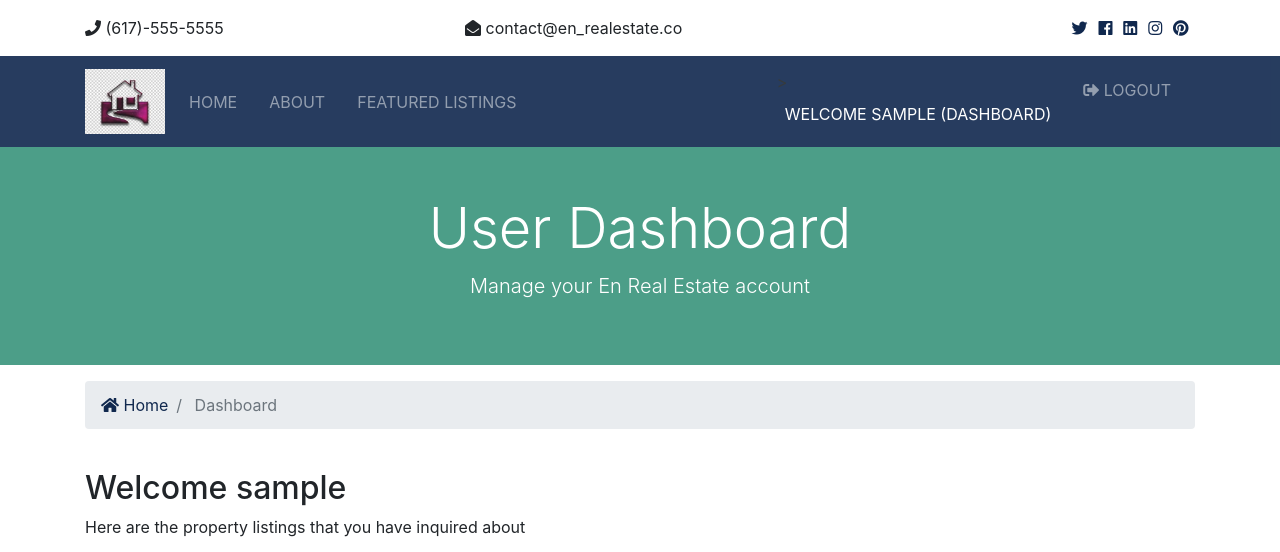
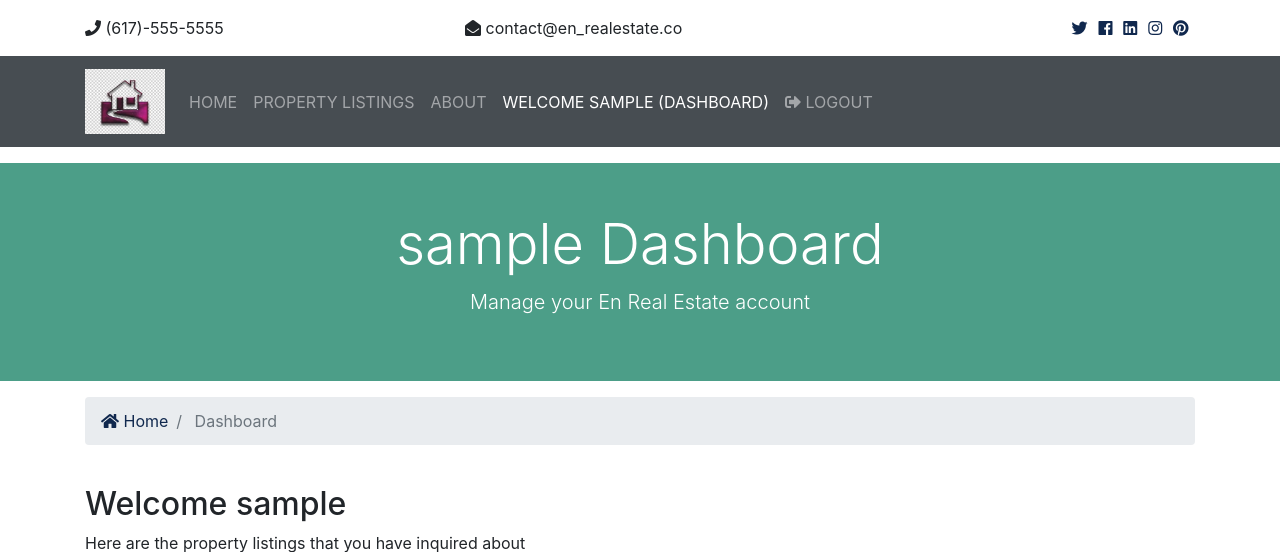
Before and after one commit to emmanuelnyach/en_realeststate_project, a Django app: page /accounts/dashboard in a window 1280 px wide. Shown: the top 552 px of the page. Run offline with Django 3.2, Linux system fonts and the light colour scheme; a user stored in the database is signed in; tables that the repository leaves empty hold one stand-in row (values such as "Sample post"); some libraries are stand-ins or nearby versions.

Commit message:
first commit

```diff
--- a/en_realestate/settings.py
+++ b/en_realestate/settings.py
@@ -23,9 +23,9 @@ BASE_DIR = os.path.dirname(os.path.dirname(os.path.abspath(__file__)))
 SECRET_KEY = '3%(0!!hgwyp!!$z0!tdfeyzsv*v7wszayw#y2cr*!++91rfw%+'
 
 # SECURITY WARNING: don't run with debug turned on in production!
-DEBUG = True
+DEBUG = False
 
-ALLOWED_HOSTS = []
+ALLOWED_HOSTS = ['en-realestate.herokuapp.com','127.0.0.1']
 
 
 # Application definition
--- /dev/null
+++ b/runtime.txt
@@ -0,0 +1 @@
+python-3.7.3
--- a/templates/accounts/dashboard.html
+++ b/templates/accounts/dashboard.html
@@ -7,7 +7,7 @@
     <div class="container">
       <div class="row text-center">
         <div class="col-md-12">
-          <h1 class="display-4">User Dashboard</h1>
+          <h1 class="display-4">{{user.username}} Dashboard</h1>
           <p class="lead">Manage your En Real Estate account</p>
         </div>
       </div>
--- a/templates/pages/about.html
+++ b/templates/pages/about.html
@@ -66,7 +66,7 @@
     <h2 class="display-4">We Work For You</h2>
     <h4>Lorem ipsum dolor sit amet consectetur adipisicing elit. Autem velit aperiam, unde aliquid at similique!</h4>
     <hr>
-    <a href="listings.html" class="btn btn-secondary text-white btn-lg">View Our Featured Listings</a>
+    <a href="{% url 'listings' %}" class="btn btn-secondary text-white btn-lg">View Our Featured Listings</a>
   </section>
 
   <!-- Team -->
--- a/templates/pages/index.html
+++ b/templates/pages/index.html
@@ -2,7 +2,7 @@
 {% block content %}
 {% load humanize %}
 
-{% block title %} | welcome{% endblock%}
+{% block title %} |s welcome{% endblock%}
 
   <!-- Showcase -->
   <section id="showcase">
--- a/templates/partials/_navbar.html
+++ b/templates/partials/_navbar.html
@@ -1,57 +1,39 @@
 {% load static %}
-  <!-- Navbar -->
-  <nav class="navbar navbar-expand-lg navbar-dark bg-primary sticky-top">
+{% url 'index' as index_url %}
+{% url 'dashboard' as dash_url %}
+{% url 'register' as register_url %}
+{% url 'login' as login_url %}
+{% url 'listings' as listing_url %}
+{% url 'about' as about_url %}
+<nav class="navbar navbar-expand-md navbar-dark bg-dark mb-3">
     <div class="container">
         <a class="navbar-brand" href="{% url 'index' %}">
             <img src="{% static 'img/logoimg.jpg' %}" class="logo" alt="">
           </a>
-      <button class="navbar-toggler" type="button" data-toggle="collapse" data-target="#navbarNavAltMarkup">
+    <button class="navbar-toggler" type="button" data-toggle="collapse"
+                     data-target="#navbarCollapseLinks" aria-expanded="false" aria-label="Toggle Navigation">
                     <span class="navbar-toggler-icon"></span>
                     </button>
-      <div class="collapse navbar-collapse" id="navbarNavAltMarkup">
+    <div class="collapse  navbar-collapse" id="navbarCollapseLinks">
     <ul class="navbar-nav">
-          <li
-          {% if '/' == request.path %}
-          class="nav-item active mr-3">
-          {% else %}
-          class="nav-item mr-3"
-          {% endif %}
-          >
+        <li class="nav-item {% if request.path == index_url %}active{%endif%}">
+            <a class="nav-link" href="{{index_url}}">Home <span class="sr-only">(current)</span></a>
+          </li>
 
-            <a class="nav-link" href="{% url 'index' %}">Home</a>
+          <li class="nav-item {% if request.path == listing_url %}active{%endif%}">
+            <a class="nav-link" href="{{listing_url}}">Property Listings</a>
             </li>
-          <li
-          {% if 'about' in request.path %}
-          class="nav-item active mr-3">
-          {% else %}
-          class="nav-item mr-3"
-          {% endif %}
-          >
-            <a class="nav-link" href="{% url 'about' %}">About</a>
+
+          <li class="nav-item {% if request.path == about_url %}active{%endif%}">
+            <a class="nav-link" href="{{about_url}}">About</a>
             </li>
-          <li
-          {% if 'listings' in request.path %}
-          class="nav-item active mr-3">
-          {% else %}
-          class="nav-item mr-3"
-          {% endif %}
-          >
-            <a class="nav-link" href="{% url 'listings' %}">Featured Listings</a>
+
+        {% if user.is_authenticated %}
+
+            <li class="nav-item {% if request.path == dash_url %}active{%endif%}">
+                <a class="nav-link" href="{{dash_url}}">Welcome {{user.username}} (Dashboard)</a>
                 </li>
-        </ul>
 
-        <ul class="navbar-nav ml-auto">
-          {% if user.is_authenticated %}
-            <li
-            {% if 'dashboard' in request.path %}
-            class="nav-item active mr-3">
-            {% else %}
-            class="nav-item mr-3"
-            {% endif %}
-            >
-              <a class="nav-link" href="{% url 'dashboard' %}">
-                Welcome {{user.username}} (Dashboard)</a>
-            </li>
                 <li class="nav-item mr-3">
                     <a href="javascript:{document.getElementById('logout').submit()}"
                     class="nav-link">
@@ -62,31 +44,18 @@
                   <input type="hidden">
                 </form>
                   </li>
+
         {% else %}
-            <li
-            {% if 'register' in request.path %}
-            class="nav-item active mr-3">
-            {% else %}
-            class="nav-item mr-3"
-            {% endif %}
-            >
-              <a class="nav-link" href="{% url 'register' %}">
-                <i class="fas fa-user-plus"></i> Register</a>
+            <li class="nav-item {% if request.path == register_url %}active{%endif%}">
+            <a class="nav-link" href="{{register_url}}">Register</a>
             </li>
-            <li
-            {% if 'login' in request.path %}
-            class="nav-item active mr-3">
-            {% else %}
-            class="nav-item mr-3"
-            {% endif %}
-            >
-              <a class="nav-link" href="{% url 'login' %}">
-                <i class="fas fa-sign-in-alt"></i>
-
-                Login</a>
+            <li class="nav-item {% if request.path == login_url %}active{%endif%}">
+            <a class="nav-link" href="{{login_url}}">Login</a>
             </li>
         {% endif %}
+
     </ul>
+
     </div>
     </div>
   </nav>
```
Also changed, not shown: requirements.txt (added, +21 -0 lines), templates/partials/_navbarr.html (added, +92 -0 lines), templates/base.html (line endings or trailing spaces), 1 other file. Lines whose indentation alone changed are shown as unchanged.
